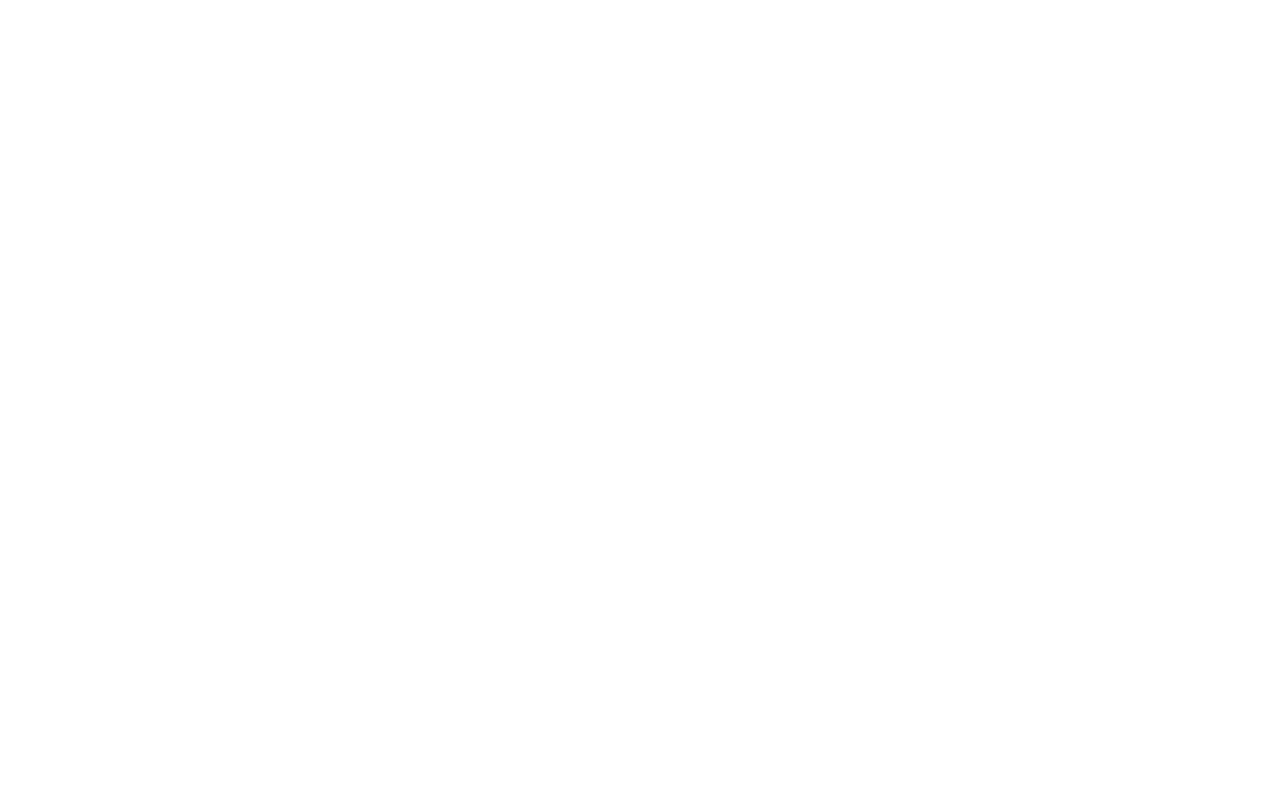
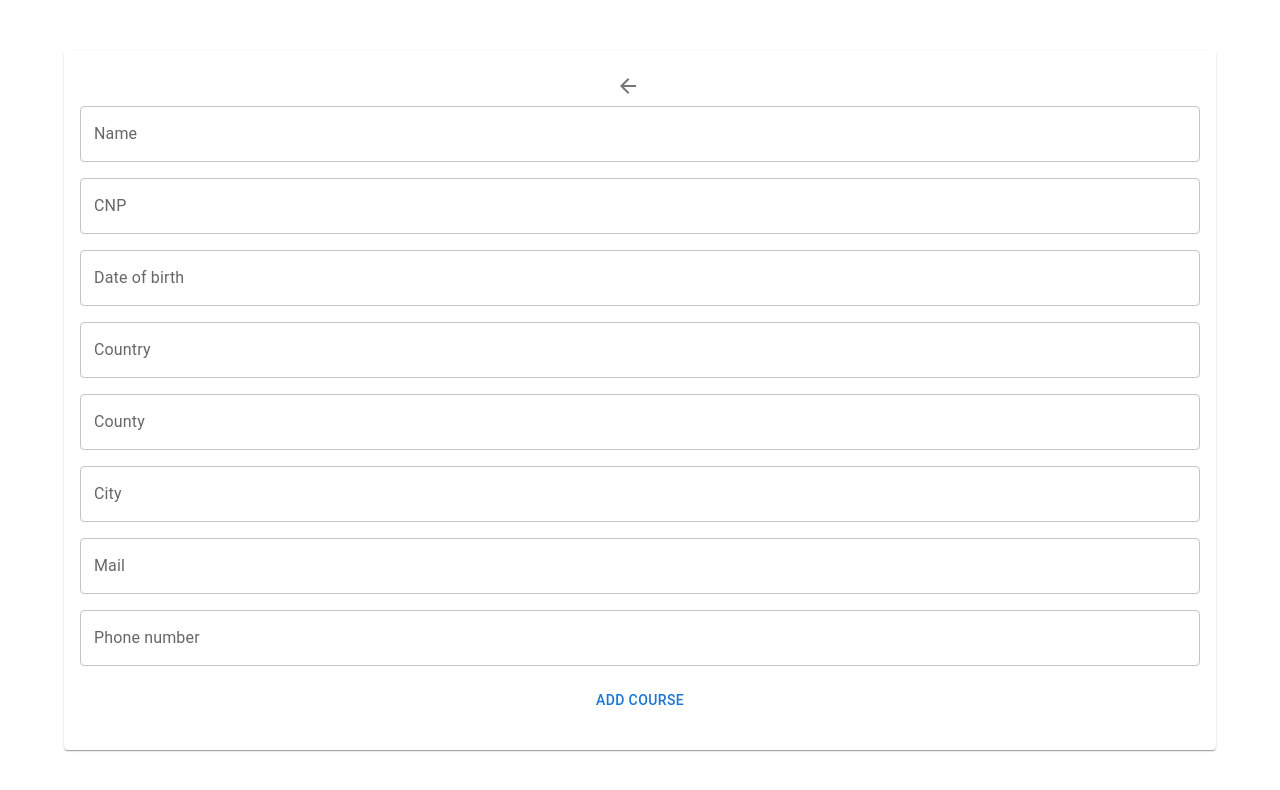
Before and after one commit to UBB-SDI-23/lab-5x-912-fatu-samuel, a React (Vite) app in the folder FE/: page /students/add in a window 1280 px wide. Before the commit this address had no page. Shown: the top 790 px of the page. Built offline with nearby package versions, Linux system fonts and the light colour scheme.

Commit message:
Update App.tsx

```diff
--- a/FE/src/App.tsx
+++ b/FE/src/App.tsx
@@ -13,8 +13,8 @@
             <BrowserRouter>
                 <Routes>
                     <Route path="" element={<AppHome />} />
-                    <Route path="/student/add" element={<AddStudent />} />
-                    <Route path="/student/:studentId" element={<ShowStudent />} />
+                    <Route path="/students/add" element={<AddStudent />} />
+                    <Route path="/students/:studentId" element={<ShowStudent />} />
                     <Route path="/students" element={<ShowStudents />} />
                 </Routes>
             </BrowserRouter>
```
